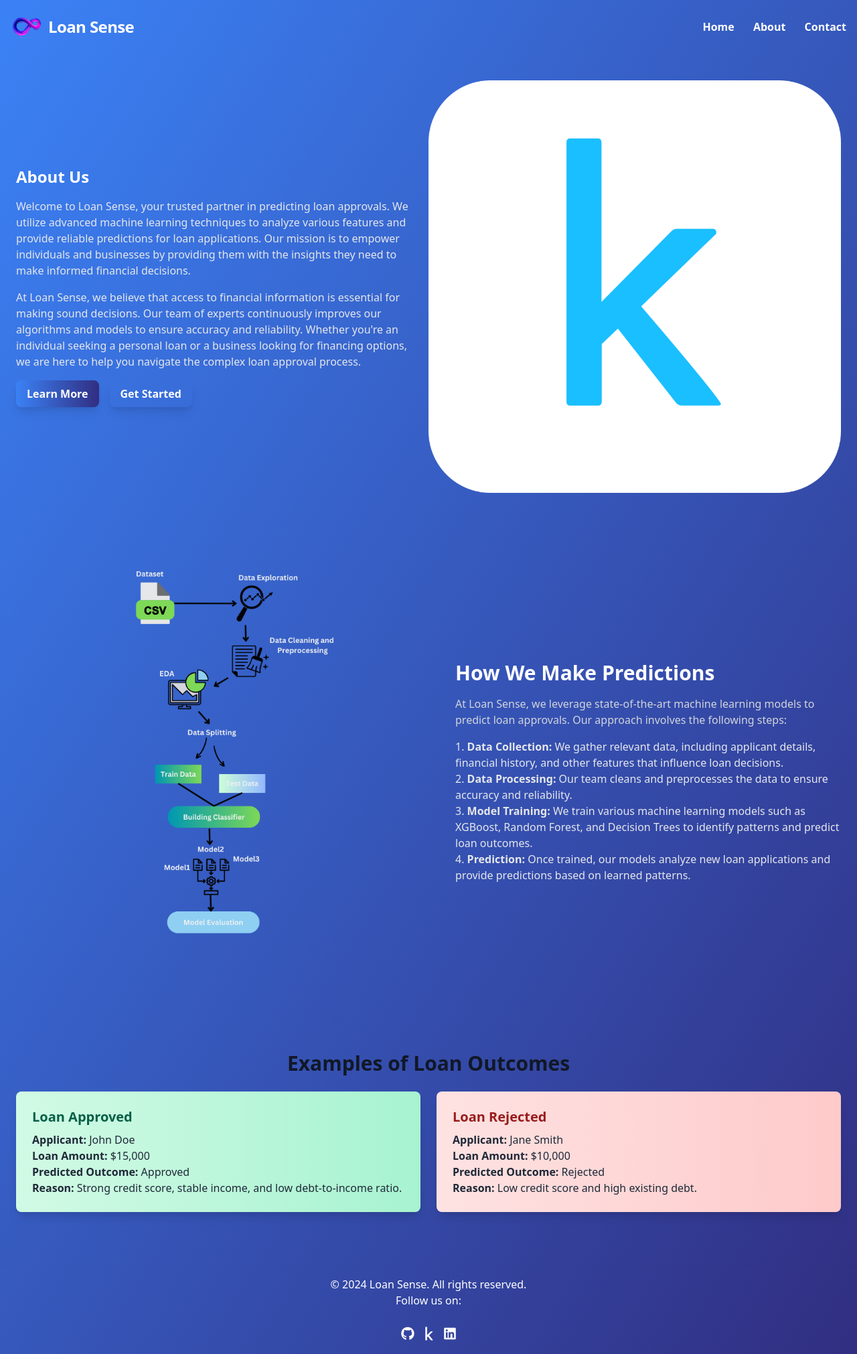
After one commit to tahhnik/relaxy-ai-engineer-exam-question, a Flask app: page /about in a window 1280 px wide. The commit adds this page. Shown: the whole page at 67% size. Run offline with Flask 3, Linux system fonts and the light colour scheme; parts of the project's set-up code (start-up, migrations or seed data) failed here and were passed over.

Commit message:
Added about us page

```diff
--- a/app.py
+++ b/app.py
@@ -4,6 +4,8 @@ import pandas as pd
 # import xgboost
 from sklearn.ensemble import RandomForestClassifier
 from sklearn.ensemble import StackingClassifier
+
+
 
 
 def feature_engineering(X):
@@ -28,6 +30,7 @@ def feature_engineering(X):
 
 
 app = Flask(__name__)
+
 
 preprocessor = joblib.load("./models/preprocessor.pkl")
 
@@ -96,5 +99,11 @@ def predict():
     # table_html = processed_df.to_html(classes='data', header="true", index=False)
     # return render_template("index.html", table=table_html)
 
+
+@app.route('/about')
+def about():
+    return render_template('about.html')
+
+
 if __name__ == "__main__":
     app.run(debug=True)
--- /dev/null
+++ b/templates/about.html
@@ -0,0 +1,149 @@
+<!DOCTYPE html>
+<html lang="en">
+<head>
+    <meta charset="UTF-8">
+    <meta name="viewport" content="width=device-width, initial-scale=1.0">
+    <link href="https://cdnjs.cloudflare.com/ajax/libs/font-awesome/6.0.0-beta3/css/all.min.css" rel="stylesheet">
+    <link href="https://cdn.jsdelivr.net/npm/tailwindcss@2.2.19/dist/tailwind.min.css" rel="stylesheet">
+    <title>About Us - Loan Sense</title>
+
+    <style>
+        #scrollToTop {
+            display: none; /* Initially hide the button */
+            z-index: 1000; /* Ensure it's above other elements */
+        }
+    </style>
+
+</head>
+<body class="bg-gradient-to-br from-blue-500 to-indigo-900 text-white min-h-screen font-sans flex flex-col justify-between">
+
+    <header class="bg-opacity-30 backdrop-blur-lg top-0 z-50 py-4">
+        <div class="container mx-auto flex justify-between items-center px-4">
+            <div class="flex items-center space-x-2">
+                <img src="{{ url_for('static', filename='img/logo.png') }}" alt="Logo" class="w-12 h-12">
+                <h1 class="text-2xl font-extrabold text-[#FAFAFA]-800 tracking-tight">Loan Sense</h1>
+            </div>
+            <nav class="space-x-6">
+                <a href="/" class="text-transparent font-bold bg-clip-text bg-white hover:bg-gradient-to-r hover:from-[#0b0dac] hover:to-[#f901de] transition duration-300">
+                    Home
+                </a>
+                <a href="/about" class="text-transparent font-bold bg-clip-text bg-white hover:bg-gradient-to-r hover:from-[#0b0dac] hover:to-[#f901de] transition duration-300">
+                    About
+                </a>
+                <a href="/contact" class="text-transparent font-bold bg-clip-text bg-white hover:bg-gradient-to-r hover:from-[#0b0dac] hover:to-[#f901de] transition duration-300">
+                    Contact
+                </a>
+            </nav>
+        </div>
+    </header>
+
+    <main class="container mx-auto mt-10 px-6">
+        <section class="mb-10 flex items-center">
+            <div class="w-full md:w-1/2 pr-6">
+                <h1 class="text-2xl font-bold text-[#FAFAFA] mb-4">About Us</h1>
+                <p class="text-gray-200 mb-4">
+                    Welcome to Loan Sense, your trusted partner in predicting loan approvals. We utilize advanced machine learning techniques to analyze various features and provide reliable predictions for loan applications. Our mission is to empower individuals and businesses by providing them with the insights they need to make informed financial decisions.
+                </p>
+
+                <p class="text-gray-200 mb-4">
+                    At Loan Sense, we believe that access to financial information is essential for making sound decisions. Our team of experts continuously improves our algorithms and models to ensure accuracy and reliability. Whether you're an individual seeking a personal loan or a business looking for financing options, we are here to help you navigate the complex loan approval process.
+                </p>
+                <div class="flex space-x-4 ">
+                    <a href="/learn-more" class="bg-gradient-to-r from-[#0b0dac] to-[#f901de] text-white font-semibold py-2 px-4 rounded-lg shadow-lg hover:bg-blue-700 transition duration-300">
+                        Learn More
+                    </a>
+                    <a href="/get-started" class="bg-teal-600 text-white font-semibold py-2 px-4 rounded-lg shadow-lg hover:bg-teal-700 transition duration-300">
+                        Get Started
+                    </a>
+                </div>
+            </div>
+            <div class="w-full md:w-1/2">
+                <img src="{{ url_for('static', filename='img/icon1.png') }}" alt="About Us Image" class="w-full h-auto rounded-lg ">
+            </div>
+        </section>
+
+        <section class="mb-10 flex flex-col md:flex-row items-center">
+            <div class="w-full md:w-1/2">
+                <img src="{{ url_for('static', filename='img/model.png') }}" alt="About Us Image" class="w-full h-auto rounded-lg ">
+            </div>
+            <div class="md:w-1/2 md:pl-10">
+                <h2 class="text-3xl font-semibold text-white mb-4">How We Make Predictions</h2> <!-- Changed to white for better contrast -->
+                <p class="text-gray-300 mb-4"> <!-- Lightened the paragraph text -->
+                    At Loan Sense, we leverage state-of-the-art machine learning models to predict loan approvals. Our approach involves the following steps:
+                </p>
+                <ol class="list-decimal list-inside text-gray-200"> <!-- Lightened the list item text -->
+                    <li><strong>Data Collection:</strong> We gather relevant data, including applicant details, financial history, and other features that influence loan decisions.</li>
+                    <li><strong>Data Processing:</strong> Our team cleans and preprocesses the data to ensure accuracy and reliability.</li>
+                    <li><strong>Model Training:</strong> We train various machine learning models such as XGBoost, Random Forest, and Decision Trees to identify patterns and predict loan outcomes.</li>
+                    <li><strong>Prediction:</strong> Once trained, our models analyze new loan applications and provide predictions based on learned patterns.</li>
+                </ol>
+            </div>
+        </section>
+
+
+        <section class="mb-10">
+            <h2 class="text-3xl font-semibold text-gray-900 mb-6 text-center">Examples of Loan Outcomes</h2>
+
+            <div class="grid grid-cols-1 md:grid-cols-2 gap-6">
+                <div class="bg-gradient-to-r from-green-100 to-green-200 p-6 rounded-lg shadow-lg hover:shadow-xl transition duration-300">
+                    <h3 class="text-xl font-bold text-green-800 mb-2">Loan Approved</h3>
+                    <p class="text-gray-800">
+                        <strong>Applicant:</strong> John Doe<br>
+                        <strong>Loan Amount:</strong> $15,000<br>
+                        <strong>Predicted Outcome:</strong> Approved<br>
+                        <strong>Reason:</strong> Strong credit score, stable income, and low debt-to-income ratio.
+                    </p>
+                </div>
+                <div class="bg-gradient-to-r from-red-100 to-red-200 p-6 rounded-lg shadow-lg hover:shadow-xl transition duration-300">
+                    <h3 class="text-xl font-bold text-red-800 mb-2">Loan Rejected</h3>
+                    <p class="text-gray-800">
+                        <strong>Applicant:</strong> Jane Smith<br>
+                        <strong>Loan Amount:</strong> $10,000<br>
+                        <strong>Predicted Outcome:</strong> Rejected<br>
+                        <strong>Reason:</strong> Low credit score and high existing debt.
+                    </p>
+                </div>
+            </div>
+        </section>
+
+    </main>
+
+    <footer class="shadow mt-10">
+        <div class="container mx-auto text-center py-4">
+            <p class="text-white-700">&copy; 2024 Loan Sense. All rights reserved.</p>
+            <p class="text-white-600">Follow us on:</p>
+            <br>
+            <div class="flex justify-center space-x-4">
+                <a href="#" class="text-black-700 hover:text-blue-900 text-xl"><i class="fab fa-github"></i></a>
+                <a href="#" class="text-black-700 hover:text-blue-900 text-xl"><i class="fab fa-kaggle"></i></a>
+                <a href="#" class="text-black-700 hover:text-blue-900 text-xl"><i class="fab fa-linkedin"></i></a>
+            </div>
+        </div>
+    </footer>
+
+    <button id="scrollToTop" class="fixed bottom-6 right-6 bg-gradient-to-br from-blue-500 to-indigo-900 text-white rounded-full p-3 shadow-lg hover:bg-blue-700 transition duration-300" title="Scroll to Top">
+        <i class="fas fa-arrow-up text-lg"></i>
+    </button>
+
+    <script>
+        // Get the button
+        const scrollToTopButton = document.getElementById("scrollToTop");
+
+        // Show or hide the button based on scroll position
+        window.onscroll = function() {
+            if (document.body.scrollTop > 100 || document.documentElement.scrollTop > 100) {
+                scrollToTopButton.style.display = "block";
+            } else {
+                scrollToTopButton.style.display = "none";
+            }
+        };
+
+        // Scroll to the top of the page when the button is clicked
+        scrollToTopButton.onclick = function() {
+            window.scrollTo({top: 0, behavior: 'smooth'}); // Smooth scroll
+        };
+    </script>
+
+
+</body>
+</html>
```
Also changed, not shown: templates/index.html (+32 -20 lines), static/css/index.css (renamed from templates/index.css), static/img/happy.png (added), static/img/icon1.png (renamed from templates/img/icon1.png), static/img/icon1.webp (renamed from templates/img/icon1.webp), static/img/logo.png (added), static/img/model.png (added), static/img/warning.png (added).
